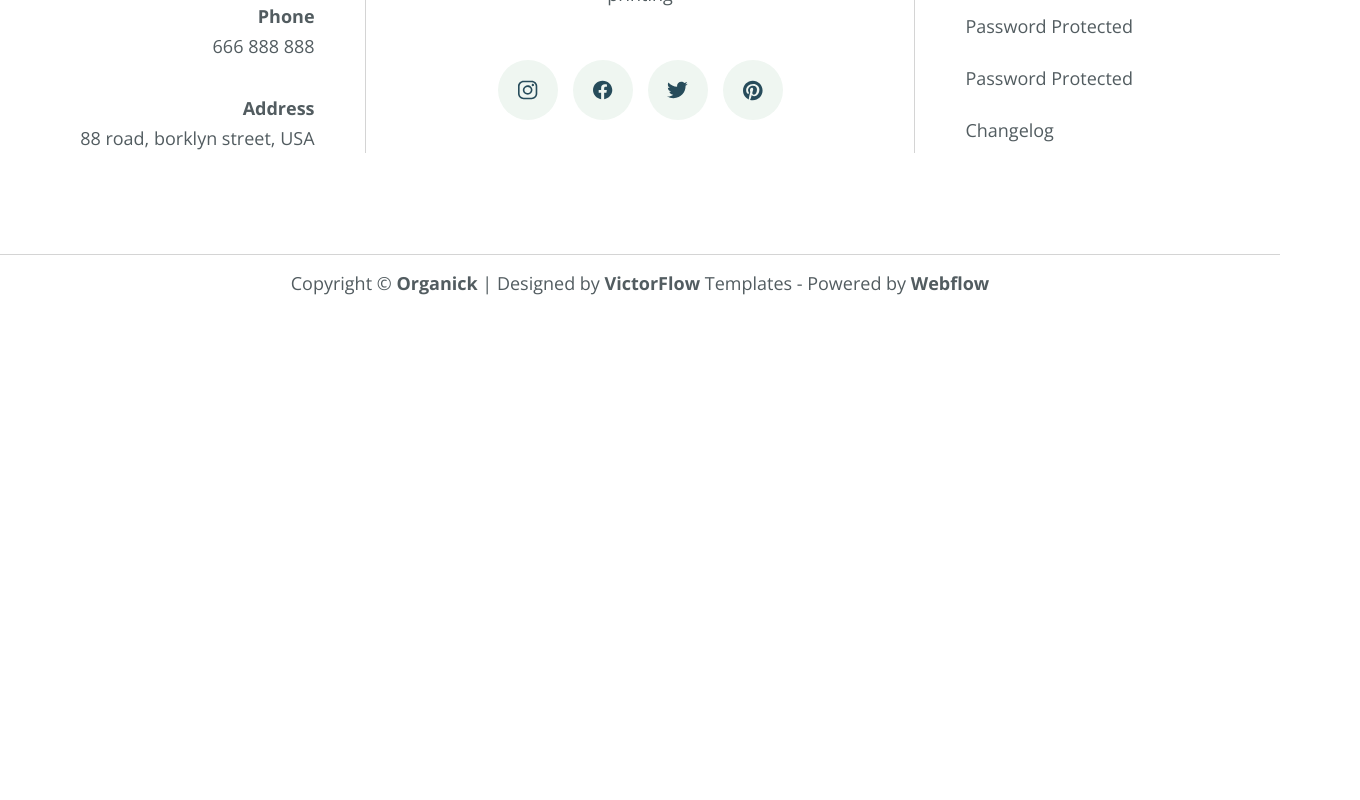
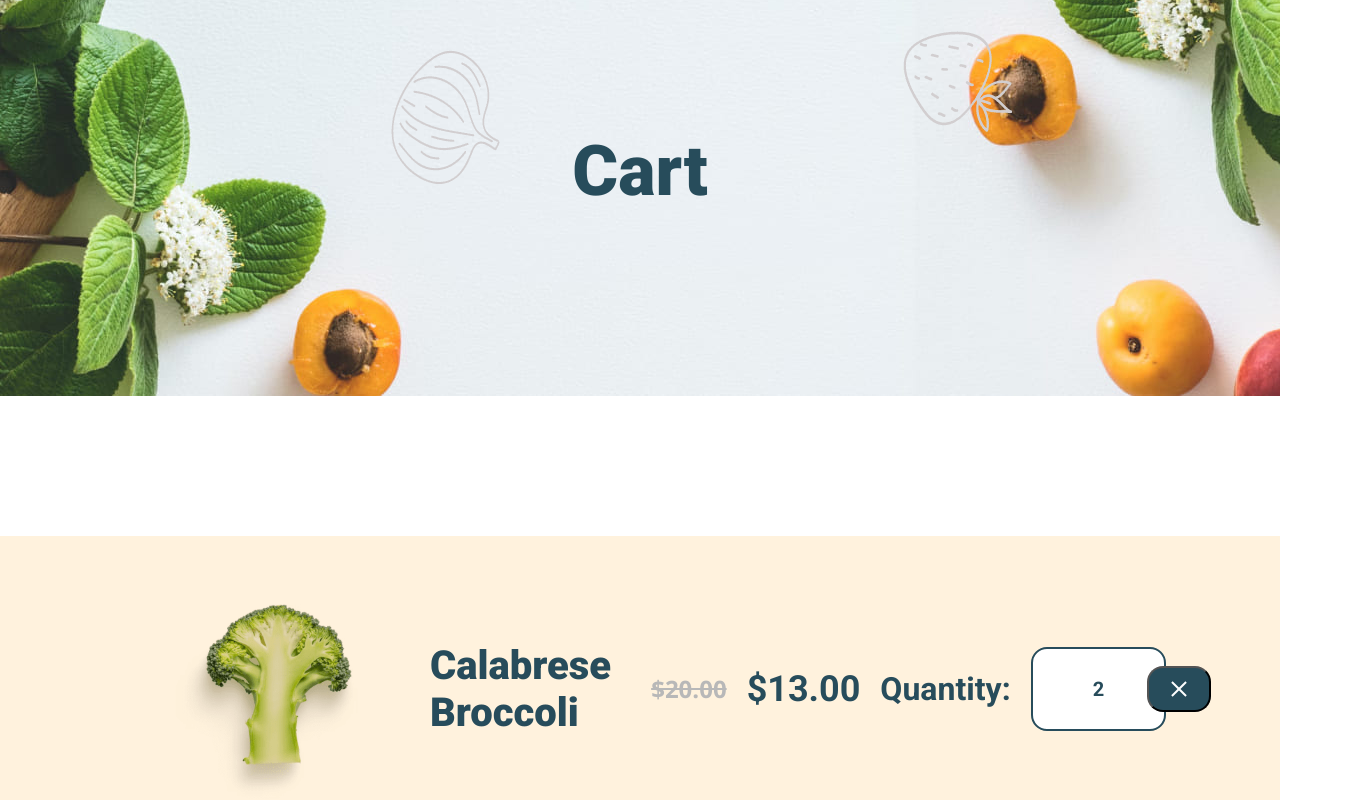
Before and after one commit to KyrychenkoDmytro/sigma, a React (Create React App) app in the folder final/: page /cart in a window 1280 px wide. Shown: the part 260-1060 px from the top of the page, 1360 px wide, since content can reach past the window. Before the commit the page ends 800 px from the top, so only its background shows below. Built offline with nearby package versions, Linux system fonts and the light colour scheme.

Commit message:
CartBanner and CartItem sections

```diff
--- a/final/src/App/App.js
+++ b/final/src/App/App.js
@@ -2,15 +2,17 @@ import './App.scss';
 import Header from '../Components/Header/Header';
 import Footer from '../Components/Footer/Footer';
 import Home from '../pages/Home/Home';
+import Cart from '../pages/Cart/Cart';
 import { Routes, Route } from 'react-router-dom';
 
 function App() {
   return (
     <div className="App">
       <div className="wrapper">
-        {/* <Header /> */}
+        <Header />
         <Routes>
           <Route path='/' element={<Home />} />
+          <Route path='/cart' element={<Cart />} />
         </Routes>
         <Footer />
       </div>
--- /dev/null
+++ b/final/src/Components/CartBanner/CartBanner.jsx
@@ -0,0 +1,14 @@
+import './CartBanner.scss';
+
+const CartBanner = () => {
+
+    return(
+        <div className="CartBanner">
+            <div className="CartBanner__wrap">
+                <h1 className="title CartBanner__title">Cart</h1>
+            </div>
+        </div>
+    );
+}
+
+export default CartBanner;
--- /dev/null
+++ b/final/src/Components/CartBanner/CartBanner.scss
@@ -0,0 +1,14 @@
+.CartBanner {
+    width: 100%;
+    height: 450px;
+    margin-bottom: 140px;
+    background: url(../../../public/img/Cart-banner-bg1.png) no-repeat center center / cover,
+        url(../../../public/img/Cart-banner-bg2.jpg) no-repeat center center / cover;
+
+        &__wrap {
+            height: inherit;
+            display: flex;
+            justify-content: center;
+            align-items: center;
+        }
+}
--- /dev/null
+++ b/final/src/Containers/CartItem/CartItem.jsx
@@ -0,0 +1,22 @@
+import './CartItem.scss';
+
+const CartItem = () => {
+
+    return (
+        <div className="CartItem">
+            <div className="container">
+                <div className="CartItem__wrap">
+                    <div className="CartItem__img"></div>
+                    <h3 className="title CartItem__title">Calabrese Broccoli</h3>
+                    <div className="CartItem__old-price">$20.00</div>
+                    <div className="CartItem__new-price">$13.00</div>
+                    <div className="CartItem__quantity-label">Quantity: </div>
+                    <div className="CartItem__quantity">2</div>
+                    <button className="CartItem__btn-cancel-order"></button>
+                </div>
+            </div>
+        </div>
+    );
+}
+
+export default CartItem;
--- /dev/null
+++ b/final/src/Containers/CartItem/CartItem.scss
@@ -0,0 +1,88 @@
+@import '../../scss/variables';
+
+.CartItem {
+    padding: 40px 10%;
+
+    &__wrap {
+        position: relative;
+        display: flex;
+        align-items: center;
+        gap: 20px;
+    }
+
+    &__img {
+        flex: 0 0 226px;
+        height: 226px;
+        background: $cartOrderBg url(../../../public/img/categories/broccoli.png) no-repeat center center / cover;
+        background-blend-mode: multiply;
+    }
+
+    &__title {
+        flex: 0 1 auto;
+        margin-left: 20px;
+    }
+
+
+    &__old-price {
+        margin-left: 20px;
+        font-size: 24px;
+        line-height: 28px;
+        font-weight: 700;
+        color: #B8B8B8;
+        text-decoration: line-through;
+    }
+
+    &__new-price {
+        font-family: 'Roboto', sans-serif;
+        font-size: 36px;
+        line-height: 46px;
+        font-weight: 600;
+        color: $darkSlateGray;
+    }
+
+    &__quantity-label {
+        margin-left: auto;
+        font-family: 'Roboto', sans-serif;
+        font-size: 32px;
+        line-height: 38px;
+        font-weight: 700;
+    }
+
+    &__quantity {
+        padding: 28px 60px;
+        border-radius: 16px;
+        background-color: #fff;
+        border: 2px solid $darkSlateGray;
+        font-family: 'Roboto', sans-serif;
+        font-size: 20px;
+        font-weight: 700;
+        line-height: 24px;
+    }
+
+    &__btn-cancel-order {
+        position: absolute;
+        top: 50%;
+        right: -10%;
+        transform: translate(0, -50%);
+        width: 64px;
+        height: 46px;
+        border-radius: 16px;
+        background-color: $darkSlateGray;
+
+        &:before,
+        &:after {
+            content: "";
+            position: absolute;
+            width: 2px;
+            height: 20px;
+            background-color: #fff;
+            top: 50%;
+            left: 50%;
+            transform: translate(-50%, -50%) rotate(45deg);
+        }
+
+        &:after {
+            transform: translate(-50%, -50%) rotate(-45deg);
+        }
+    }
+}
--- /dev/null
+++ b/final/src/Containers/CartOrder/CartOrder.jsx
@@ -0,0 +1,17 @@
+import './CartOrder.scss';
+import CartItem from '../CartItem/CartItem';
+
+const CartOrder = () => {
+
+    return (
+        <div className="CartOrder">
+            <div className="container">
+                <div className="CartOrder__wrap">
+                   <CartItem />
+                </div>
+            </div>
+        </div>
+    );
+}
+
+export default CartOrder;
--- /dev/null
+++ b/final/src/Containers/CartOrder/CartOrder.scss
@@ -0,0 +1,5 @@
+@import '../../scss/variables';
+
+.CartOrder {
+    background-color: $cartOrderBg;
+}
--- a/final/src/index.scss
+++ b/final/src/index.scss
@@ -72,10 +72,4 @@ li {
 
 a {
   text-decoration: none;
-  transform: scale(1);
-  transition: transform .4s ease;
-
-  &:hover {
-    transform: scale(1.15);
-  }
 }
--- /dev/null
+++ b/final/src/pages/Cart/Cart.jsx
@@ -0,0 +1,15 @@
+import './Cart.scss';
+import CartBanner from '../../Components/CartBanner/CartBanner';
+import CartOrder from '../../Containers/CartOrder/CartOrder';
+
+const Cart = () => {
+
+    return (
+        <div className="Cart">
+            <CartBanner />
+            <CartOrder />
+        </div>
+    );
+}
+
+export default Cart;
--- a/final/src/pages/Home/Home.jsx
+++ b/final/src/pages/Home/Home.jsx
@@ -13,16 +13,16 @@ import Newsletter from '../../Components/Newsletter/Newsletter';
 const Home = () => {
     return (
         <main className="Home">
-            {/* <Banner /> */}
-            {/* <OfferBanner /> */}
-            {/* <AboutUs /> */}
-            {/* <Categories /> */}
-            {/* <Testimonial /> */}
-            {/* <Offer /> */}
-            {/* <EcoFriendly /> */}
-            {/* <Gallery /> */}
-            {/* <News /> */}
-            {/* <Newsletter /> */}
+            <Banner />
+            <OfferBanner />
+            <AboutUs />
+            <Categories />
+            <Testimonial />
+            <Offer />
+            <EcoFriendly />
+            <Gallery />
+            <News />
+            <Newsletter />
         </main>
     );
 }
--- a/final/src/scss/_variables.scss
+++ b/final/src/scss/_variables.scss
@@ -7,6 +7,7 @@ $lightGray : #D4D4D4;
 $snow : #F9F8F8;
 $honeyDew : #EFF6F1;
 $dimGray : #525C60;
+$cartOrderBg : rgba(253, 176, 45, 0.16);
 
 // mixins
 
```
Also changed, not shown: final/public/img/Cart-banner-bg1.png (added), final/public/img/Cart-banner-bg2.jpg (added), final/src/pages/Cart/Cart.scss (added).
